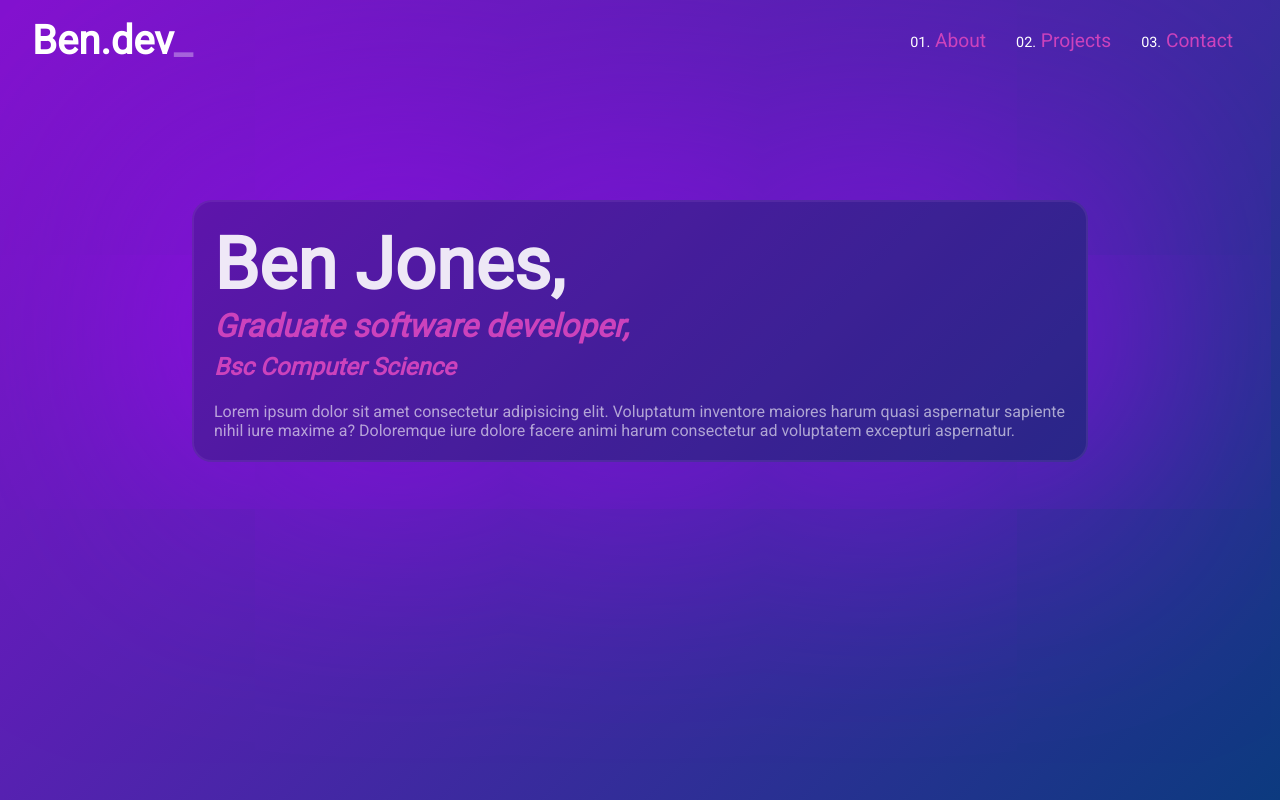
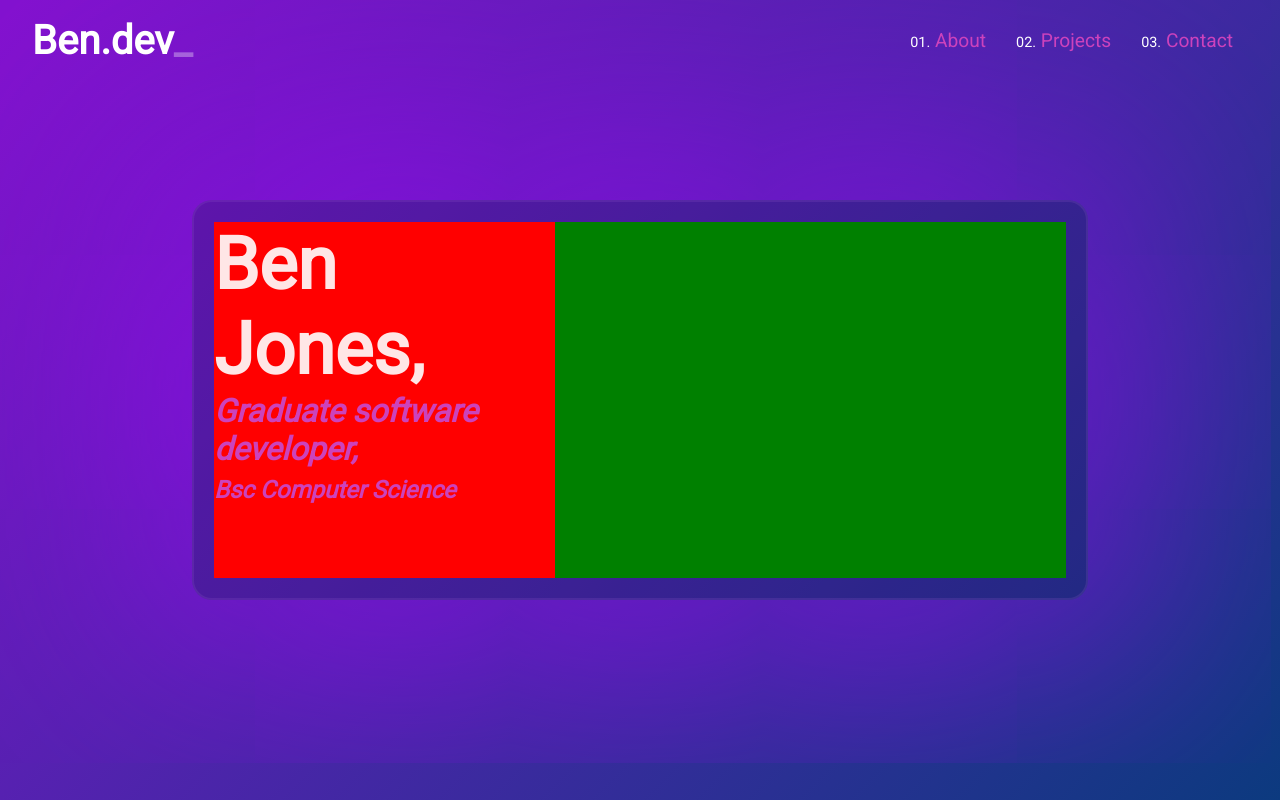
Before and after one commit to jonesb11/MyPortSite, a plain HTML site: page HTML/index.html in a window 1280 px wide. Drawn offline with Linux system fonts and the light colour scheme; a web font is replaced by a local one.

Commit message:
Working on Hero_div
Beginning to build second half of div

```diff
--- a/CSS/style.scss
+++ b/CSS/style.scss
@@ -74,12 +74,21 @@ body{
     background: var(--darkPurple);
     border: 2px rgba(145, 86, 204, 0.2) solid;
     box-shadow: 0px 0px 500px 30px rgba(170, 0, 255, 0.8);
-
     border-radius: 20px;
     padding: 20px 20px;
     margin: 0px 15%;
     margin-top: 120px;
+    height: 400px;
 
+
+
+
+    display: flex;
+    justify-content: space-between;
+
+    .Info_div{
+        background: red;
+        width: 40%;
 
         h1{
             color: var(--lightPink);
@@ -100,3 +109,10 @@ body{
             font-style: italic;
         }
     }
+
+    .Bubble_div{
+        background: green;
+        width: 60%;
+
+    }
+}
--- a/HTML/index.html
+++ b/HTML/index.html
@@ -23,10 +23,15 @@
     </div>
 
     <div class="Hero_div">
-        <h1><span id="nameSpan">Ben Jones,</span><br><span id="jobSpan">Graduate software developer,</span><br><span id="degreeSpan">Bsc Computer Science</span></h1>
+        <div class="Info_div">
+            <h1><span id="nameSpan">Ben Jones,</span><br><span id="jobSpan">Graduate software developer,</span><br><span id="degreeSpan">Bsc Computer Science</span></h1>
+        </div>
 
-        <br>
-        <p style="color:rgb(255,255,255,0.6);">Lorem ipsum dolor sit amet consectetur adipisicing elit. Voluptatum inventore maiores harum quasi aspernatur sapiente nihil iure maxime a? Doloremque iure dolore facere animi harum consectetur ad voluptatem excepturi aspernatur.</p>
+        <div class="Bubble_div">
+        </div>
+
+        <!-- <br> -->
+        <!-- <p style="color:rgb(255,255,255,0.6);">Lorem ipsum dolor sit amet consectetur adipisicing elit. Voluptatum inventore maiores harum quasi aspernatur sapiente nihil iure maxime a? Doloremque iure dolore facere animi harum consectetur ad voluptatem excepturi aspernatur.</p> -->
 
     </div>
 </body>
```
Also changed, not shown: CSS/style.css, 1 other file. Lines whose indentation alone changed are shown as unchanged.
